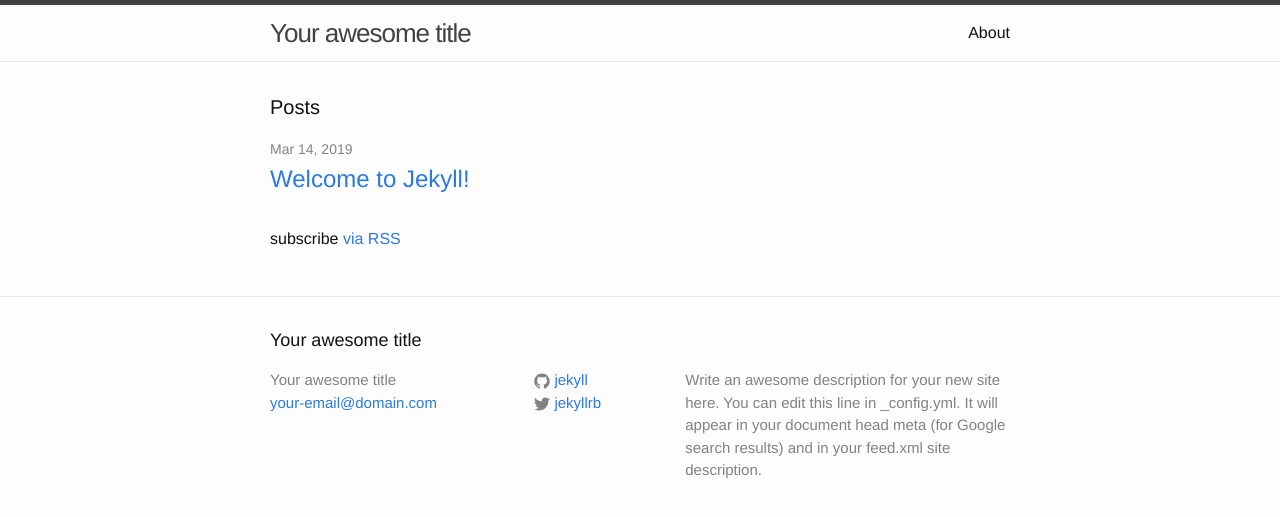
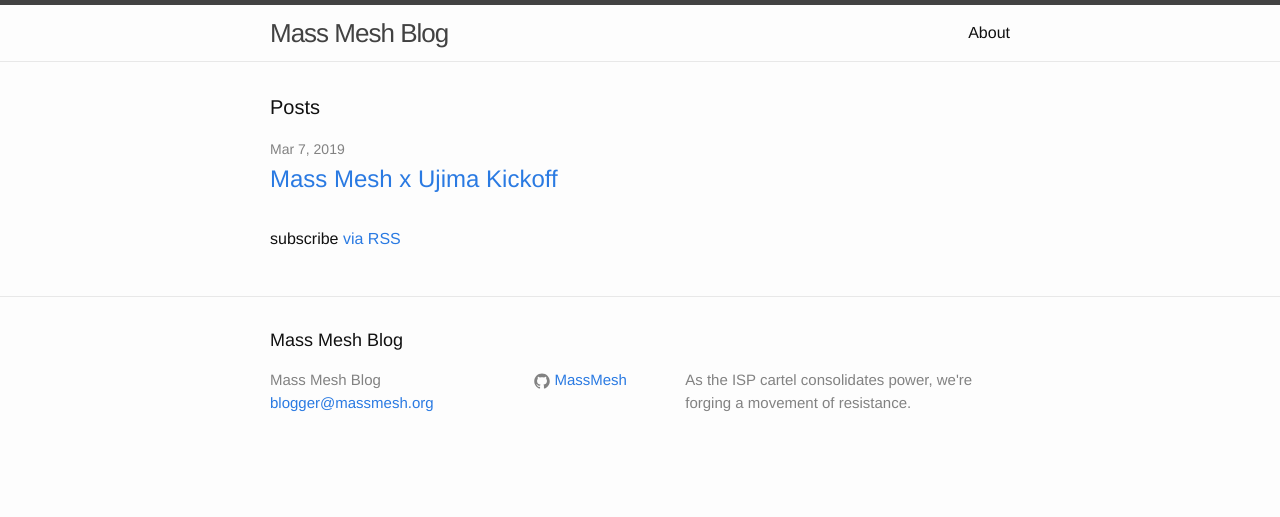
Before and after one commit to MassMesh/blog, a Jekyll site: the page built from index.html, in a window 1280 px wide. Shown: the top 517 px of the page. Built offline with Jekyll 4.4.1, drawn with Linux system fonts in a browser that asks for light colours.

Commit message:
Added my post about the Ujima kickoff

```diff
--- a/_config.yml
+++ b/_config.yml
@@ -6,16 +6,13 @@
 # 'jekyll serve'. If you change this file, please restart the server process.
 
 # Site settings
-title: Your awesome title
-email: your-email@domain.com
+title: Mass Mesh Blog
+email: blogger@massmesh.org
 description: > # this means to ignore newlines until "baseurl:"
-  Write an awesome description for your new site here. You can edit this
-  line in _config.yml. It will appear in your document head meta (for
-  Google search results) and in your feed.xml site description.
-baseurl: "" # the subpath of your site, e.g. /blog
-url: "http://yourdomain.com" # the base hostname & protocol for your site
-twitter_username: jekyllrb
-github_username:  jekyll
+  As the ISP cartel consolidates power, we're forging a movement of resistance.
+baseurl: "/blog" # the subpath of your site, e.g. /blog
+url: "https://massmesh.org" # the base hostname & protocol for your site
+github_username:  MassMesh
 
 # Build settings
 markdown: kramdown
```
Also changed, not shown: _posts/2019-03-07-ujima-node-runner.markdown (added, +15 -0 lines), _posts/2019-03-14-welcome-to-jekyll.markdown (deleted, +0 -25 lines), img/NodeRunner3-1024x768.jpg (added).
